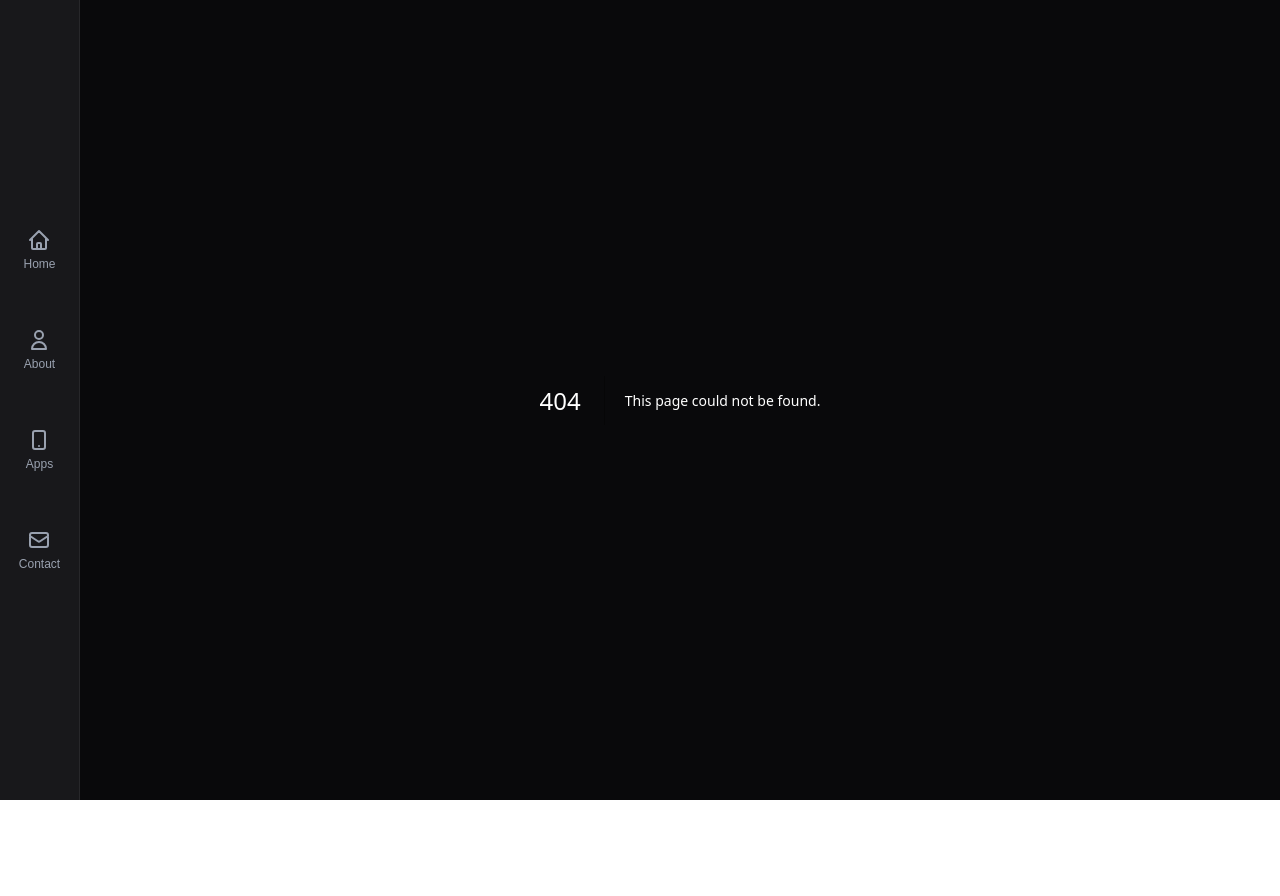
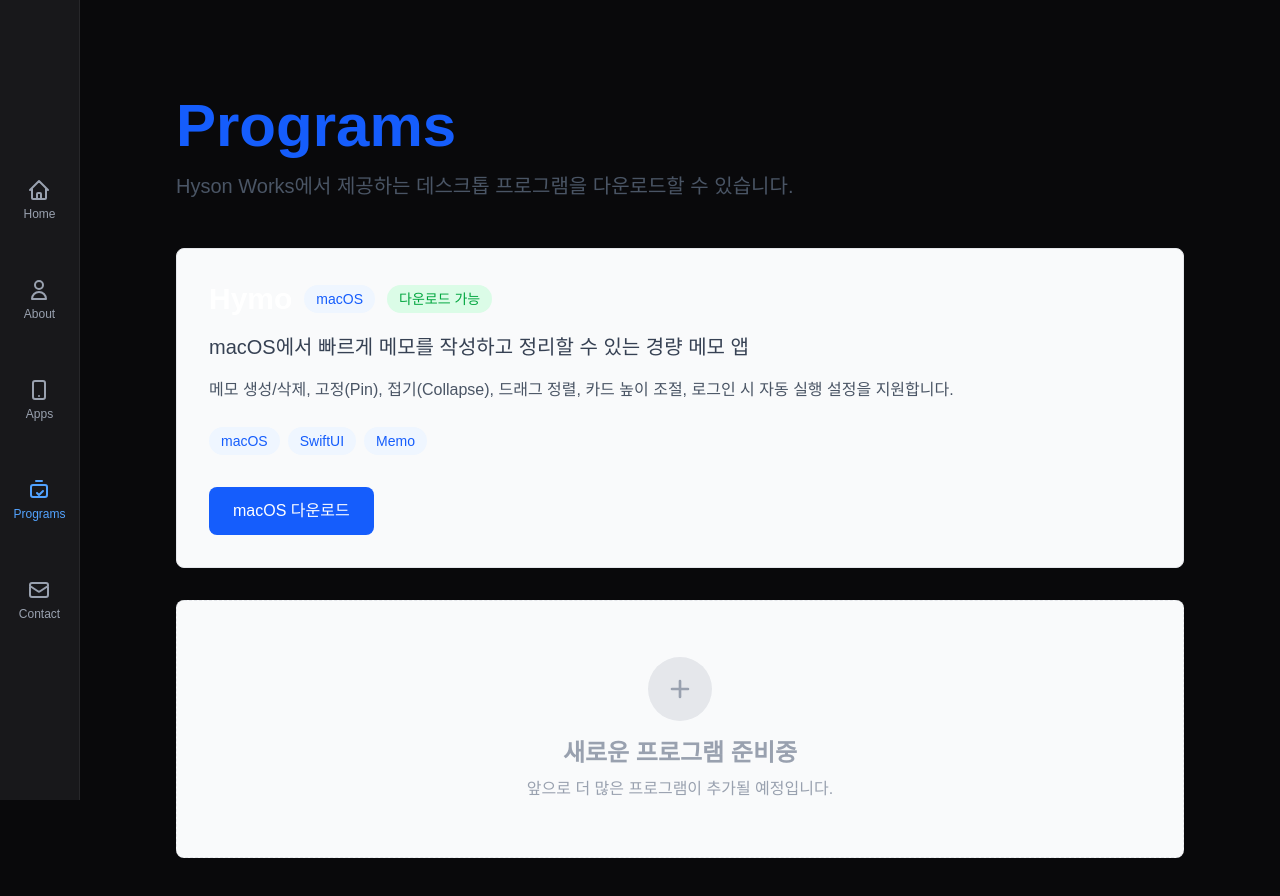
Before and after one commit to hyson0807/hyson_kr, a Next.js app: page /programs in a window 1280 px wide. Before the commit this address had no page. Shown: the top 896 px of the page. Before the commit the page ends 800 px from the top, so only its background shows below. Built offline with nearby package versions, Linux system fonts and the light colour scheme.

Commit message:
feat: add programs download page and document management

```diff
--- a/app/components/MobileHeader.tsx
+++ b/app/components/MobileHeader.tsx
@@ -17,6 +17,7 @@
     { name: 'Home', path: '/' },
     { name: 'About', path: '/about' },
     { name: 'Apps', path: '/projects' },
+    { name: 'Programs', path: '/programs' },
     { name: 'Contact', path: '/contact' },
   ];
 
--- a/app/components/Sidebar.tsx
+++ b/app/components/Sidebar.tsx
@@ -49,6 +49,18 @@
       ),
     },
     {
+      name: 'Programs',
+      path: '/programs',
+      icon: (
+        <path
+          strokeLinecap="round"
+          strokeLinejoin="round"
+          strokeWidth={2}
+          d="M9 3h6m-9 4h12a2 2 0 012 2v8a2 2 0 01-2 2H6a2 2 0 01-2-2V9a2 2 0 012-2zm4 8l2 2 4-4"
+        />
+      ),
+    },
+    {
       name: 'Contact',
       path: '/contact',
       icon: (
--- a/app/data/index.ts
+++ b/app/data/index.ts
@@ -1,4 +1,13 @@
-export type { App, AppStatus, ProjectType, Platform, StoreLinks } from './types';
+export type {
+  App,
+  AppStatus,
+  ProjectType,
+  Platform,
+  StoreLinks,
+  Program,
+  ProgramStatus,
+  ProgramPlatform,
+} from './types';
 
 export {
   apps,
@@ -8,3 +17,5 @@
   getAppById,
   getReleasedApps,
 } from './apps';
+
+export { programs, getAvailablePrograms } from './programs';
--- /dev/null
+++ b/app/data/programs.ts
@@ -0,0 +1,18 @@
+import { Program } from './types';
+
+export const programs: Program[] = [
+  {
+    id: 'hymo',
+    name: 'Hymo',
+    description: 'macOS에서 빠르게 메모를 작성하고 정리할 수 있는 경량 메모 앱',
+    longDescription:
+      '메모 생성/삭제, 고정(Pin), 접기(Collapse), 드래그 정렬, 카드 높이 조절, 로그인 시 자동 실행 설정을 지원합니다.',
+    platform: 'macos',
+    downloadPath: '/downloads/hymo_app.dmg',
+    status: 'available',
+    tags: ['macOS', 'SwiftUI', 'Memo'],
+  },
+];
+
+export const getAvailablePrograms = (): Program[] =>
+  programs.filter((program) => program.status === 'available');
--- /dev/null
+++ b/app/programs/page.tsx
@@ -0,0 +1,128 @@
+import { Metadata } from 'next';
+import { getAvailablePrograms, Program } from '../data';
+import { AnimatedSection } from '../components/AnimatedSection';
+
+export const metadata: Metadata = {
+  title: '프로그램 다운로드',
+  description:
+    'Hyson Works에서 제공하는 데스크톱 프로그램을 다운로드하세요. 현재 Hymo(macOS)를 제공합니다.',
+  openGraph: {
+    title: '프로그램 다운로드 | Hyson Works',
+    description: 'Hyson Works에서 제공하는 데스크톱 프로그램 다운로드 페이지입니다.',
+  },
+};
+
+const platformLabel: Record<Program['platform'], string> = {
+  macos: 'macOS',
+  windows: 'Windows',
+  linux: 'Linux',
+};
+
+function DownloadButton({ program }: { program: Program }) {
+  if (program.status !== 'available' || !program.downloadPath) {
+    return (
+      <span className="inline-flex items-center gap-2 px-6 py-3 bg-gray-300 dark:bg-zinc-700 text-gray-500 dark:text-gray-400 rounded-lg font-medium cursor-not-allowed">
+        Coming Soon
+      </span>
+    );
+  }
+
+  return (
+    <a
+      href={program.downloadPath}
+      download
+      className="inline-flex items-center gap-2 px-6 py-3 bg-blue-600 text-white rounded-lg font-medium hover:opacity-90 transition-opacity"
+    >
+      {platformLabel[program.platform]} 다운로드
+    </a>
+  );
+}
+
+function ProgramCard({ program }: { program: Program }) {
+  return (
+    <article className="bg-gray-50 dark:bg-zinc-900 border border-gray-200 dark:border-zinc-800 rounded-lg p-8 hover:shadow-xl transition-all">
+      <div className="flex flex-wrap items-center gap-3 mb-4">
+        <h2 className="text-3xl font-bold">{program.name}</h2>
+        <span className="px-3 py-1 bg-blue-50 dark:bg-blue-900/30 text-blue-600 dark:text-blue-400 text-sm font-medium rounded-full">
+          {platformLabel[program.platform]}
+        </span>
+        <span className="px-3 py-1 bg-green-100 dark:bg-green-900/30 text-green-600 dark:text-green-400 text-sm font-medium rounded-full">
+          {program.status === 'available' ? '다운로드 가능' : '준비 중'}
+        </span>
+      </div>
+
+      <p className="text-xl text-gray-700 dark:text-gray-300 mb-4 font-medium">{program.description}</p>
+      <p className="text-gray-600 dark:text-gray-400 mb-6 leading-relaxed">{program.longDescription}</p>
+
+      <div className="flex flex-wrap gap-2 mb-8">
+        {program.tags.map((tag) => (
+          <span
+            key={tag}
+            className="px-3 py-1 bg-blue-50 dark:bg-blue-900/30 text-blue-600 dark:text-blue-400 text-sm font-medium rounded-full"
+          >
+            {tag}
+          </span>
+        ))}
+      </div>
+
+      <DownloadButton program={program} />
+    </article>
+  );
+}
+
+export default function ProgramsPage() {
+  const availablePrograms = getAvailablePrograms();
+
+  return (
+    <div className="min-h-screen py-24 px-6 md:px-12 lg:px-24">
+      <div className="max-w-6xl mx-auto">
+        <AnimatedSection animation="fadeIn">
+          <div className="mb-12">
+            <h1 className="text-5xl md:text-6xl font-bold mb-4 text-blue-600 dark:text-blue-400">
+              Programs
+            </h1>
+            <p className="text-xl text-gray-600 dark:text-gray-400">
+              Hyson Works에서 제공하는 데스크톱 프로그램을 다운로드할 수 있습니다.
+            </p>
+          </div>
+        </AnimatedSection>
+
+        <div className="space-y-8">
+          {availablePrograms.map((program, index) => (
+            <AnimatedSection key={program.id} animation="fadeUp" delay={(index % 2) * 100 as 0 | 100}>
+              <ProgramCard program={program} />
+            </AnimatedSection>
+          ))}
+
+          <AnimatedSection animation="fadeUp" delay={100}>
+            <div className="bg-gray-50 dark:bg-zinc-900 border border-gray-200 dark:border-zinc-800 border-dashed rounded-lg overflow-hidden">
+              <div className="flex items-center justify-center h-52 md:h-64">
+                <div className="text-center px-8">
+                  <div className="w-16 h-16 mx-auto mb-4 bg-gray-200 dark:bg-zinc-800 rounded-full flex items-center justify-center">
+                    <svg
+                      className="w-8 h-8 text-gray-400 dark:text-gray-500"
+                      fill="none"
+                      viewBox="0 0 24 24"
+                      stroke="currentColor"
+                    >
+                      <path
+                        strokeLinecap="round"
+                        strokeLinejoin="round"
+                        strokeWidth={2}
+                        d="M12 6v6m0 0v6m0-6h6m-6 0H6"
+                      />
+                    </svg>
+                  </div>
+                  <h3 className="text-2xl font-bold text-gray-400 dark:text-gray-500 mb-2">
+                    새로운 프로그램 준비중
+                  </h3>
+                  <p className="text-gray-400 dark:text-gray-500">앞으로 더 많은 프로그램이 추가될 예정입니다.</p>
+                </div>
+              </div>
+            </div>
+          </AnimatedSection>
+        </div>
+      </div>
+    </div>
+  );
+}
--- a/app/sitemap.ts
+++ b/app/sitemap.ts
@@ -23,6 +23,12 @@
       priority: 0.9,
     },
     {
+      url: `${baseUrl}/programs`,
+      lastModified: new Date(),
+      changeFrequency: 'weekly',
+      priority: 0.8,
+    },
+    {
       url: `${baseUrl}/contact`,
       lastModified: new Date(),
       changeFrequency: 'monthly',
```
Also changed, not shown: app/data/types.ts (+13 -0 lines), 2 other files (tests, documents, lock files or other folders).
